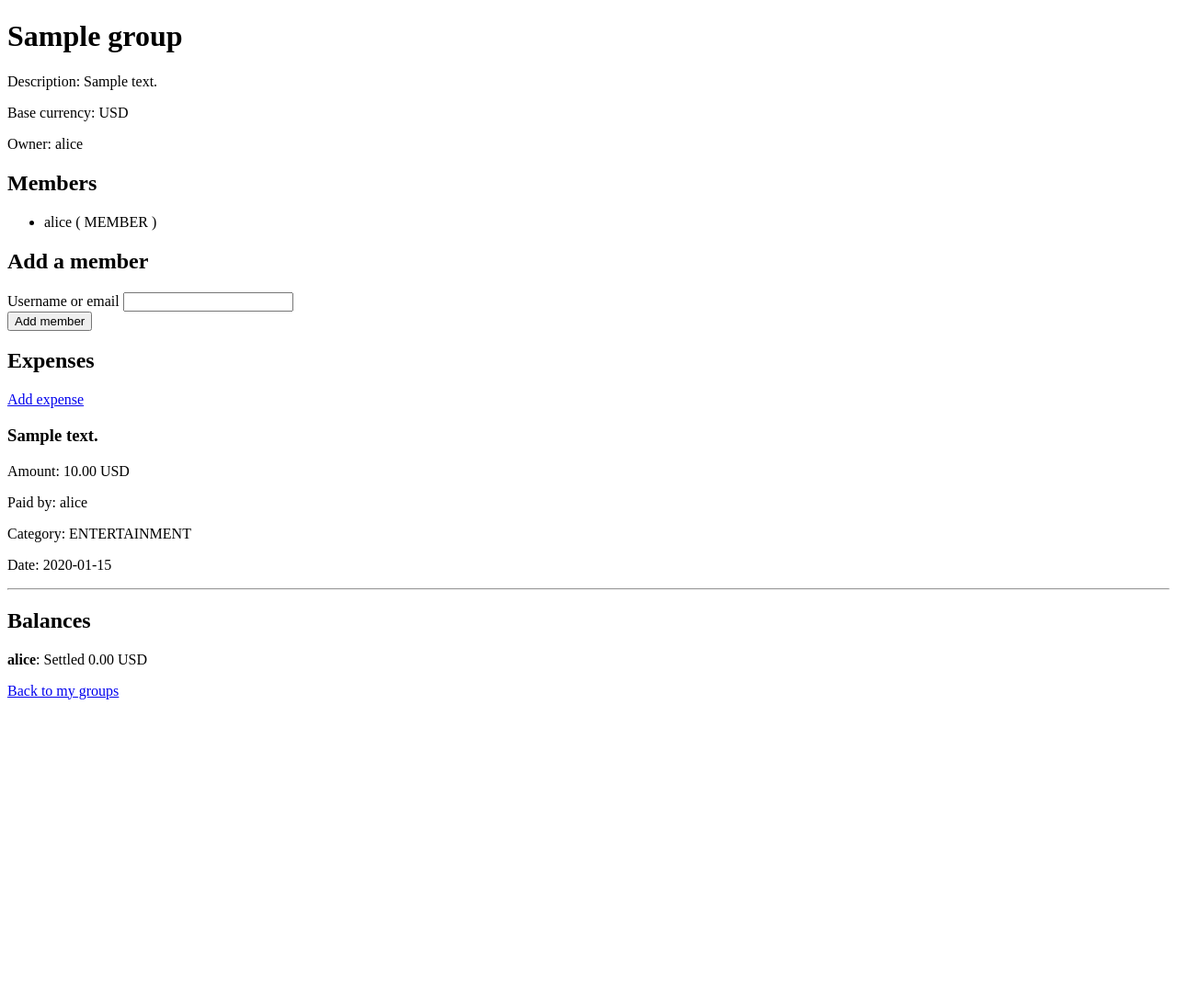
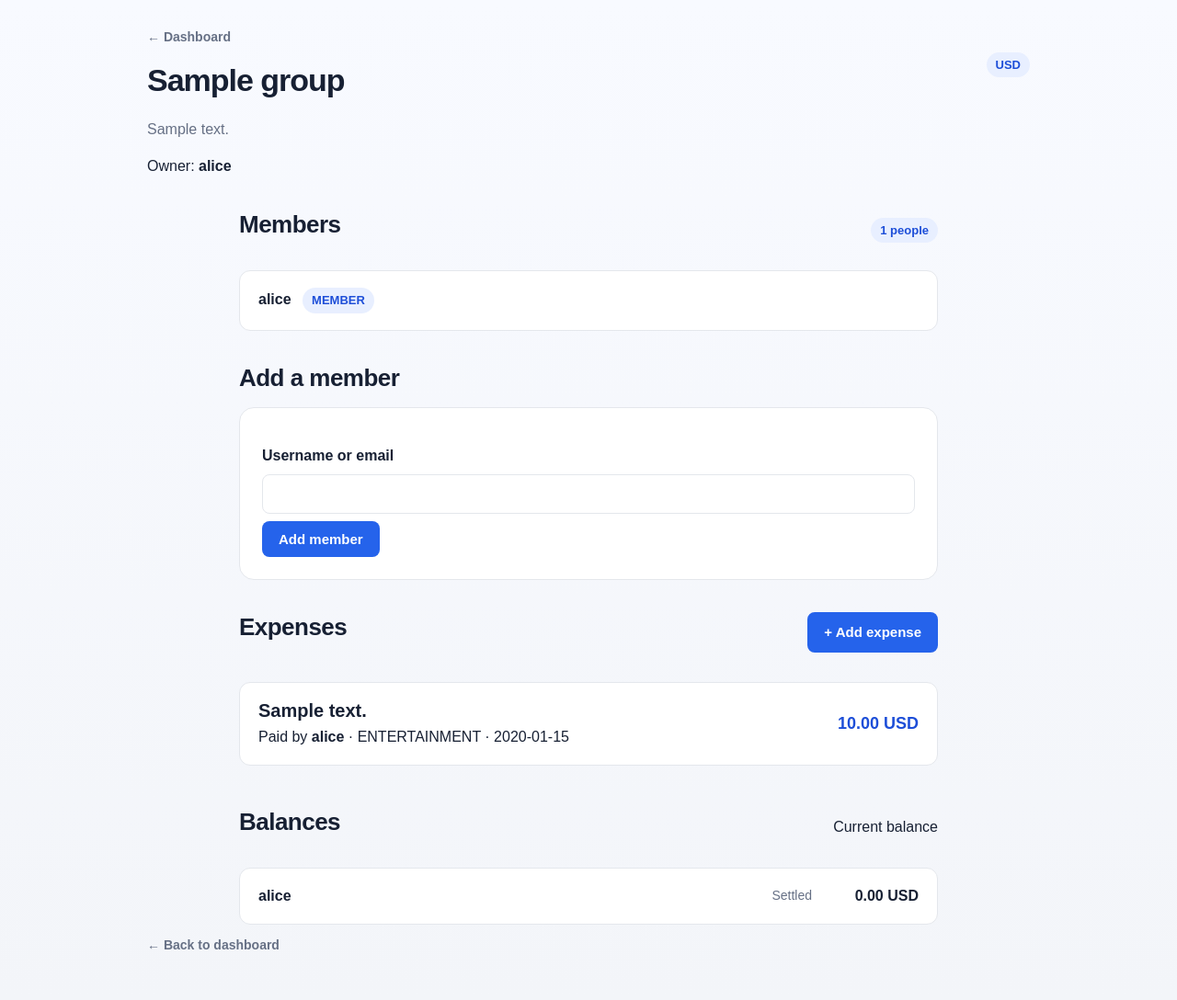
Before and after one commit to phuongmaix2/backend-project, a Spring Boot app: page /groups/1 in a window 1280 px wide. Shown: the whole page at 92% size. Before the commit the page ends 761 px from the top, so only its background shows below. Run offline with Spring Boot 4, Linux system fonts and the light colour scheme; a user stored in the database is signed in; tables that the repository leaves empty hold one stand-in row (values such as "Sample post"); some of the project's set-up classes (security, data sources, template engines, error pages and the like) are left out, and stand-ins take their place.

Commit message:
improve frontend

```diff
--- /dev/null
+++ b/src/main/resources/static/css/style.css
@@ -0,0 +1,402 @@
+:root {
+    --primary: #2563eb;
+    --primary-dark: #1d4ed8;
+    --background: #f5f7fb;
+    --card: #ffffff;
+    --text: #172033;
+    --muted: #667085;
+    --border: #e4e7ec;
+    --danger: #c2410c;
+    --success: #087f5b;
+}
+
+* {
+    box-sizing: border-box;
+}
+
+body {
+    margin: 0;
+    padding: 28px 20px 48px;
+    background: linear-gradient(180deg, #f8faff 0%, #f3f5f9 100%);
+    color: var(--text);
+    font-family: Arial, sans-serif;
+    line-height: 1.5;
+}
+
+.page-shell,
+.topbar,
+main,
+header,
+section,
+form,
+body>h1,
+body>p,
+body>ul {
+    max-width: 960px;
+    margin-left: auto;
+    margin-right: auto;
+}
+
+.topbar {
+    display: flex;
+    align-items: center;
+    justify-content: space-between;
+    margin-bottom: 36px;
+}
+
+h1 {
+    margin: 0;
+    font-size: 34px;
+    letter-spacing: -0.03em;
+}
+
+h2 {
+    margin: 0 0 12px;
+    font-size: 26px;
+    letter-spacing: -0.02em;
+}
+
+h3 {
+    margin: 0 0 8px;
+    line-height: 1.25;
+}
+
+a {
+    color: var(--primary);
+    font-weight: 600;
+    text-decoration: none;
+}
+
+a:hover {
+    text-decoration: underline;
+}
+
+.button,
+button {
+    display: inline-block;
+    border: 0;
+    border-radius: 8px;
+    padding: 11px 18px;
+    background: var(--primary);
+    color: white;
+    cursor: pointer;
+    font-size: 15px;
+    font-weight: 600;
+    text-decoration: none;
+}
+
+.button:hover,
+button:hover {
+    background: var(--primary-dark);
+    color: white;
+    text-decoration: none;
+}
+
+.button-secondary {
+    background: white;
+    color: var(--text);
+    border: 1px solid var(--border);
+}
+
+.button-secondary:hover {
+    background: #eef3ff;
+    color: var(--primary-dark);
+}
+
+input,
+select,
+textarea {
+    width: 100%;
+    margin-top: 8px;
+    margin-bottom: 8px;
+    padding: 12px;
+    border: 1px solid var(--border);
+    border-radius: 8px;
+    background: white;
+    font-size: 15px;
+}
+
+label {
+    display: block;
+    margin-top: 16px;
+    color: var(--text);
+    font-weight: 600;
+}
+
+.field-label {
+    margin: 16px 0 8px;
+    color: var(--text);
+    font-weight: 600;
+}
+
+form {
+    padding: 24px;
+    border: 1px solid var(--border);
+    border-radius: 16px;
+    background: var(--card);
+}
+
+.topbar form,
+li form {
+    max-width: none;
+    margin: 0;
+    padding: 0;
+    border: 0;
+    border-radius: 0;
+    background: transparent;
+}
+
+.topbar button,
+li form button {
+    width: auto;
+}
+
+input[type="checkbox"] {
+    width: auto;
+    margin: 0 8px 0 0;
+}
+
+.participant-option {
+    display: flex;
+    align-items: center;
+    gap: 4px;
+    margin: 12px 0;
+    font-weight: 500;
+}
+
+.content-section {
+    width: 100%;
+    max-width: 760px;
+    margin: 32px auto 0;
+}
+
+.section-title-row {
+    display: flex;
+    align-items: center;
+    justify-content: space-between;
+    gap: 16px;
+    margin-bottom: 18px;
+}
+
+.page-header {
+    display: flex;
+    align-items: center;
+    justify-content: space-between;
+    gap: 20px;
+    margin-bottom: 8px;
+}
+
+.page-header h1 {
+    margin-top: 10px;
+}
+
+.back-link {
+    color: var(--muted);
+    font-size: 14px;
+}
+
+.currency-badge,
+.role-badge,
+.section-count {
+    display: inline-block;
+    padding: 4px 10px;
+    border-radius: 999px;
+    background: #e8efff;
+    color: var(--primary-dark);
+    font-size: 13px;
+    font-weight: 700;
+}
+
+.group-description {
+    margin-bottom: 6px;
+    color: var(--muted);
+    font-size: 16px;
+}
+
+.member-list,
+.balance-list {
+    margin: 0;
+    padding: 0;
+    list-style: none;
+}
+
+.member-row,
+.balance-row,
+.expense-card {
+    width: 100%;
+    max-width: 760px;
+    display: flex;
+    align-items: center;
+    justify-content: space-between;
+    gap: 16px;
+    margin: 10px auto;
+    padding: 18px 20px;
+    border: 1px solid var(--border);
+    border-radius: 12px;
+    background: var(--card);
+}
+
+.member-row,
+.balance-row,
+.expense-card {
+    margin-left: auto;
+    margin-right: auto;
+}
+
+.member-name {
+    margin-right: 8px;
+    font-size: 16px;
+}
+
+.inline-form {
+    display: inline;
+}
+
+.button-danger {
+    padding: 7px 12px;
+    background: #fff1f0;
+    color: #b42318;
+    border: 1px solid #fecdca;
+    font-size: 13px;
+}
+
+.button-danger:hover {
+    background: #fee4e2;
+    color: #912018;
+}
+
+.compact-section {
+    max-width: 760px;
+}
+
+.form-card {
+    width: 100%;
+    max-width: 760px;
+}
+
+.expense-list {
+    display: grid;
+    gap: 10px;
+}
+
+.expense-card h3 {
+    margin-bottom: 4px;
+    color: var(--text);
+    font-size: 20px;
+    font-weight: 700;
+}
+
+.expense-card > div:first-child {
+    min-width: 0;
+    flex: 1;
+}
+
+.expense-card p {
+    margin-bottom: 0;
+}
+
+.expense-amount {
+    flex: 0 0 auto;
+    font-size: 18px;
+    color: var(--primary-dark);
+    text-align: right;
+    white-space: nowrap;
+}
+
+.balance-status {
+    margin-left: auto;
+    color: var(--muted);
+    font-size: 14px;
+}
+
+.balance-value {
+    min-width: 100px;
+    color: var(--text);
+    text-align: right;
+}
+
+.simple-card {
+    width: 100%;
+    max-width: 760px;
+    min-height: 140px;
+    display: flex;
+    flex-direction: column;
+    justify-content: center;
+    margin: 14px auto;
+    padding: 22px 24px;
+    border: 1px solid var(--border);
+    border-radius: 14px;
+    background: var(--card);
+    box-shadow: 0 5px 16px rgba(16, 24, 40, 0.05);
+}
+
+.simple-card {
+    margin-left: auto;
+    margin-right: auto;
+}
+
+.simple-card h3 {
+    margin-bottom: 10px;
+    color: var(--text);
+    font-size: 22px;
+    font-weight: 700;
+}
+
+.simple-card p {
+    margin: 0 0 12px;
+    color: var(--muted);
+}
+
+.expense-card p {
+    margin: 0;
+}
+
+.error {
+    color: var(--danger);
+    font-size: 14px;
+}
+
+.card {
+    margin: 16px 0;
+    padding: 20px;
+    border: 1px solid var(--border);
+    border-radius: 16px;
+    background: var(--card);
+    box-shadow: 0 4px 14px rgba(16, 24, 40, 0.04);
+}
+
+.balance-positive {
+    color: var(--success);
+    font-weight: 700;
+}
+
+.balance-negative {
+    color: var(--danger);
+    font-weight: 700;
+}
+
+@media (max-width: 600px) {
+    body {
+        padding: 20px 14px;
+    }
+
+    header {
+        align-items: flex-start;
+        flex-direction: column;
+        gap: 16px;
+    }
+
+    .section-title-row {
+        align-items: flex-start;
+        flex-direction: column;
+    }
+
+    .expense-card {
+        align-items: flex-start;
+        flex-direction: column;
+    }
+
+    .expense-amount {
+        text-align: left;
+    }
+}
--- a/src/main/resources/templates/groups/detail.html
+++ b/src/main/resources/templates/groups/detail.html
@@ -4,63 +4,50 @@
 <head>
     <meta charset="UTF-8">
     <title>Group Details - BillWise</title>
+    <link rel="stylesheet" th:href="@{/css/style.css}">
 </head>
 
 <body>
+<main class="page-shell">
 
+    <div class="page-header">
+        <div>
+            <a class="back-link" th:href="@{/dashboard}">← Dashboard</a>
             <h1 th:text="${group.name}">Group name</h1>
+        </div>
+        <span class="currency-badge" th:text="${group.baseCurrency}">EUR</span>
+    </div>
 
-    <p>
-        Description:
-        <span th:text="${group.description}">
+    <p class="group-description" th:text="${group.description}">
         Group description
-        </span>
     </p>
+    <p class="muted">Owner: <strong th:text="${group.ownerUsername}">Owner</strong></p>
 
-    <p>
-        Base currency:
-        <span th:text="${group.baseCurrency}">EUR</span>
-    </p>
+    <section class="content-section">
+        <div class="section-title-row">
+            <h2>Members</h2>
+            <span class="section-count" th:text="${#lists.size(members)} + ' people'">0 people</span>
+        </div>
 
-    <p>
-        Owner:
-        <span th:text="${group.ownerUsername}">
-            Owner username
-        </span>
-    </p>
+        <ul class="member-list">
+            <li class="member-row" th:each="member : ${members}">
+                <div>
+                    <strong class="member-name" th:text="${member.username}">Username</strong>
+                    <span class="role-badge" th:text="${member.role}">MEMBER</span>
+                </div>
 
-    <h2>Members</h2>
-
-    <ul>
-        <li th:each="member : ${members}">
-            <span th:text="${member.username}">
-                Username
-            </span>
-
-            <span>
-                (
-                <span th:text="${member.role}">MEMBER</span>
-                )
-            </span>
-
-            <form th:if="${
-                currentUsername == group.ownerUsername
-                and member.userId != group.ownerId
-            }" th:action="@{/groups/{groupId}/members/{userId}/remove(
-                groupId=${group.id},
-                userId=${member.userId}
-            )}" method="post" style="display: inline;">
-
-                <button type="submit">Remove</button>
+                <form class="inline-form" th:if="${currentUsername == group.ownerUsername and member.userId != group.ownerId}" th:action="@{/groups/{groupId}/members/{userId}/remove(groupId=${group.id}, userId=${member.userId})}" method="post">
+                    <button class="button-danger" type="submit">Remove</button>
                 </form>
             </li>
         </ul>
+    </section>
 
-    <section th:if="${currentUsername == group.ownerUsername}">
+    <section class="content-section compact-section" th:if="${currentUsername == group.ownerUsername}">
 
         <h2>Add a member</h2>
 
-        <form th:action="@{/groups/{id}/members(id=${group.id})}" th:object="${addGroupMemberRequest}" method="post">
+        <form class="form-card" th:action="@{/groups/{id}/members(id=${group.id})}" th:object="${addGroupMemberRequest}" method="post">
 
             <div>
                 <label for="usernameOrEmail">
@@ -79,98 +66,57 @@
 
     </section>
 
-    <section>
+    <section class="content-section">
+        <div class="section-title-row">
             <h2>Expenses</h2>
+            <a class="button" th:href="@{/groups/{id}/expenses/new(id=${group.id})}">+ Add expense</a>
+        </div>
 
-        <p>
-            <a th:href="@{/groups/{id}/expenses/new(id=${group.id})}">
-                Add expense
-            </a>
-        </p>
-
-        <p th:if="${#lists.isEmpty(expenses)}">
+        <p class="empty-card" th:if="${#lists.isEmpty(expenses)}">
             No expenses yet.
         </p>
 
-        <div th:each="expense : ${expenses}">
-            <h3 th:text="${expense.description}">
-                Expense description
-            </h3>
-
-            <p>
-                Amount:
-                <span th:text="${expense.amount}">
-                    0.00
-                </span>
-                <span th:text="${expense.currency}">
-                    EUR
-                </span>
+        <div class="expense-list">
+            <article class="expense-card" th:each="expense : ${expenses}">
+                <div>
+                    <h3 th:text="${expense.description}">Expense description</h3>
+                    <p class="muted">
+                        Paid by <strong th:text="${expense.payerUsername}">Username</strong>
+                        · <span th:text="${expense.category}">FOOD</span>
+                        · <span th:text="${expense.expenseDate}">2026-11-15</span>
                     </p>
-
-            <p>
-                Paid by:
-                <span th:text="${expense.payerUsername}">
-                    Username
-                </span>
-            </p>
-
-            <p>
-                Category:
-                <span th:text="${expense.category}">
-                    FOOD
-                </span>
-            </p>
-
-            <p>
-                Date:
-                <span th:text="${expense.expenseDate}">
-                    2026-11-15
-                </span>
-            </p>
-
-            <hr>
+                </div>
+                <strong class="expense-amount">
+                    <span th:text="${expense.amount}">0.00</span>
+                    <span th:text="${expense.currency}">EUR</span>
+                </strong>
+            </article>
         </div>
     </section>
 
-    <section>
+    <section class="content-section">
+        <div class="section-title-row">
             <h2>Balances</h2>
+            <span class="muted">Current balance</span>
+        </div>
 
         <p th:if="${#lists.isEmpty(balances)}">
             No balances available.
         </p>
 
-        <div th:each="balance : ${balances}">
-            <p>
-                <strong th:text="${balance.username}">
-                    Username
-                </strong>:
-
-                <span th:if="${balance.balance > 0}">
-                    Gets
-                </span>
-
-                <span th:if="${balance.balance < 0}">
-                    Owes
-                </span>
-
-                <span th:if="${balance.balance == 0}">
-                    Settled
-                </span>
-
-                <span th:text="${balance.balance}">
-                    0.00
-                </span>
-
-                <span th:text="${group.baseCurrency}">
-                    EUR
-                </span>
-            </p>
+        <div class="balance-list">
+            <div class="balance-row" th:each="balance : ${balances}">
+                <strong th:text="${balance.username}">Username</strong>
+                <span class="balance-status" th:if="${balance.balance > 0}">Gets</span>
+                <span class="balance-status" th:if="${balance.balance < 0}">Owes</span>
+                <span class="balance-status" th:if="${balance.balance == 0}">Settled</span>
+                <strong class="balance-value" th:text="${balance.balance + ' ' + group.baseCurrency}">0.00 EUR</strong>
+            </div>
         </div>
     </section>
 
-    <p>
-        <a th:href="@{/groups}">Back to my groups</a>
-    </p>
+    <a class="back-link" th:href="@{/dashboard}">← Back to dashboard</a>
+</main>
 
 </body>
 
--- a/src/main/resources/templates/groups/form.html
+++ b/src/main/resources/templates/groups/form.html
@@ -4,6 +4,7 @@
 <head>
     <meta charset="UTF-8">
     <title>Create Group - BillWise</title>
+    <link rel="stylesheet" th:href="@{/css/style.css}">
 </head>
 
 <body>
--- a/src/main/resources/templates/index.html
+++ b/src/main/resources/templates/index.html
@@ -5,6 +5,7 @@
     <meta charset="UTF-8">
     <meta name="viewport" content="width=device-width, initial-scale=1">
     <title>BillWise</title>
+    <link rel="stylesheet" th:href="@{/css/style.css}">
 </head>
 
 <body>
--- a/src/main/resources/templates/login.html
+++ b/src/main/resources/templates/login.html
@@ -5,6 +5,7 @@
     <meta charset="UTF-8">
     <meta name="viewport" content="width=device-width, initial-scale=1">
     <title>Log in | BillWise</title>
+    <link rel="stylesheet" th:href="@{/css/style.css}">
 </head>
 
 <body>
--- a/src/main/resources/templates/register.html
+++ b/src/main/resources/templates/register.html
@@ -5,6 +5,7 @@
     <meta charset="UTF-8">
     <meta name="viewport" content="width=device-width, initial-scale=1">
     <title>Create account | BillWise</title>
+    <link rel="stylesheet" th:href="@{/css/style.css}">
 </head>
 
 <body>
```
Also changed, not shown: src/main/resources/templates/dashboard.html (+13 -11 lines), src/main/resources/templates/groups/expense-form.html (+5 -4 lines). Lines whose indentation alone changed are shown as unchanged.
